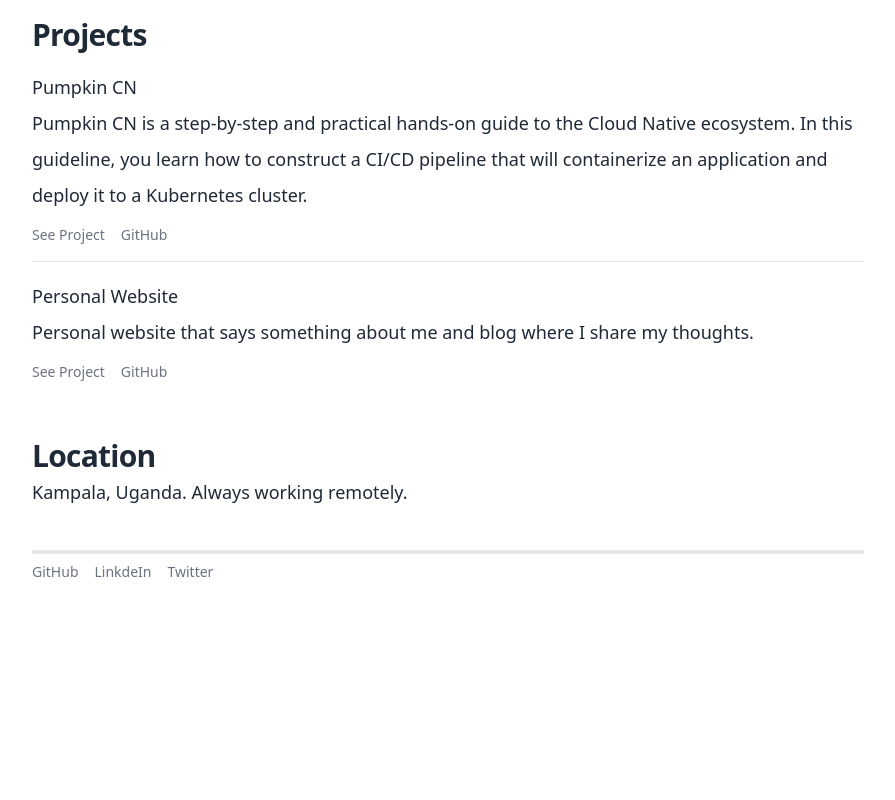
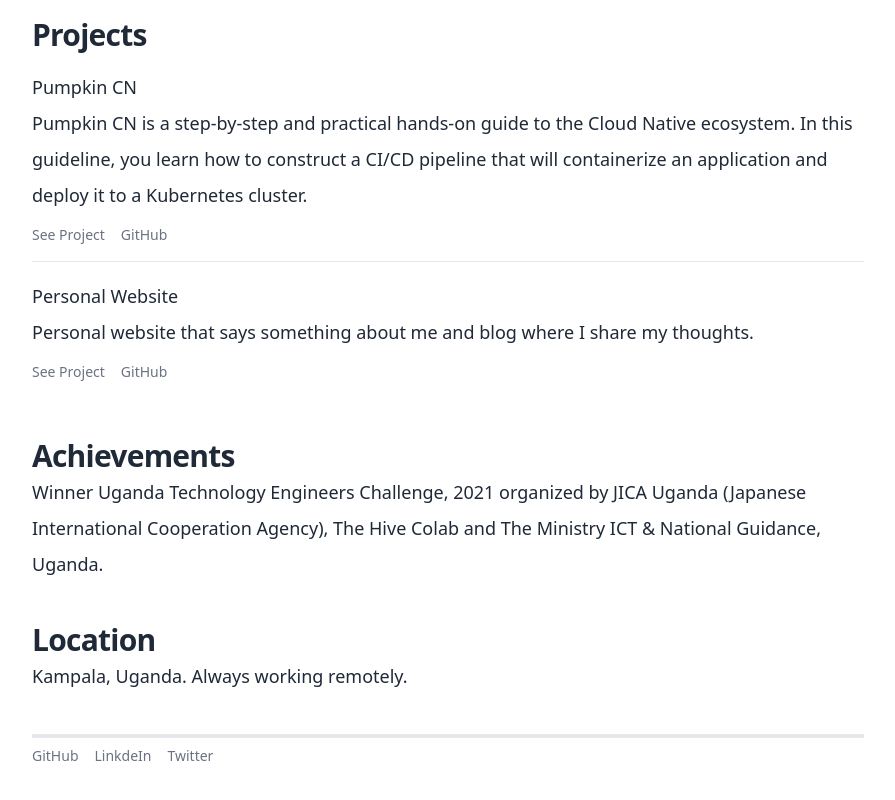
Before and after one commit to mwinel/nelsonmurungi.com, a Next.js app: page /resume in a window 1280 px wide. Shown: the part 1657-2457 px from the top of the page, without its empty margins (192-1087 px from the left). Before the commit the page ends 2279 px from the top, so only its background shows below. Built offline with nearby package versions, Linux system fonts and the light colour scheme.

Commit message:
Add achievements section to resume

```diff
--- a/pages/resume.js
+++ b/pages/resume.js
@@ -88,6 +88,17 @@ const Resume = () => {
         </div>
 
         {/* Achievements */}
+        <div className="mt-8 lg:mt-10">
+          <SectionTitle>Achievements</SectionTitle>
+          <p className="text-base lg:text-lg text-gray-800 dark:text-gray-100 lg:leading-9">
+            <span className="font-medium">
+              Winner Uganda Technology Engineers Challenge, 2021
+            </span>{" "}
+            organized by JICA Uganda (Japanese International Cooperation
+            Agency), The Hive Colab and The Ministry ICT & National Guidance,
+            Uganda.
+          </p>
+        </div>
 
         {/* Location */}
         <div className="mt-8 lg:mt-10">
```
